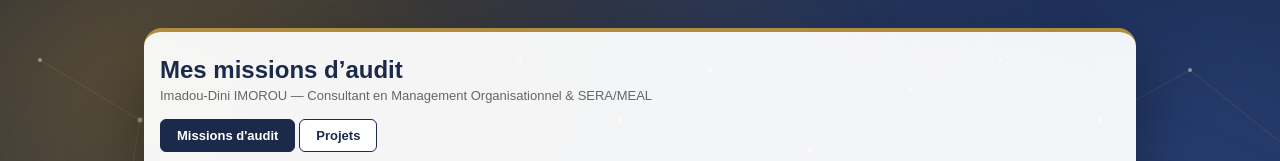
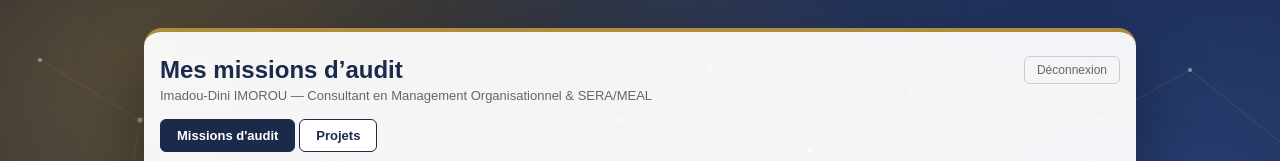
Before and after one commit to consultantimdch-ai/Logiconsult-Project, a React (Vite) app: page / in a window 1280 px wide. Shown: the top 161 px of the page. Built offline with nearby package versions, Linux system fonts and the light colour scheme; no server answers; the database is empty.

Commit message:
Update Dashboard.jsx

```diff
--- a/src/components/Dashboard.jsx
+++ b/src/components/Dashboard.jsx
@@ -38,13 +38,21 @@ export default function Dashboard({ onOpenMission, onNewMission }) {
 
   return (
     <div style={{ maxWidth: 960, margin: '0 auto', padding: '24px 16px', fontFamily: 'Arial, sans-serif' }}>
-      <div style={{ marginBottom: 8 }}>
+      <div style={{ marginBottom: 8, display: 'flex', justifyContent: 'space-between', alignItems: 'flex-start' }}>
+        <div>
           <h1 style={{ color: NAVY, fontSize: 24, fontWeight: 'bold', margin: 0 }}>
             {vue === 'missions' ? 'Mes missions d\u2019audit' : 'Mes projets'}
           </h1>
           <p style={{ color: '#666', fontSize: 13, margin: '4px 0 0' }}>
             Imadou-Dini IMOROU — Consultant en Management Organisationnel &amp; SERA/MEAL
           </p>
+        </div>
+        <button
+          onClick={() => supabase.auth.signOut()}
+          style={{ background: 'none', border: '1px solid #ccc', color: '#666', borderRadius: 6, padding: '6px 12px', fontSize: 12, cursor: 'pointer' }}
+        >
+          Déconnexion
+        </button>
       </div>
 
       <div style={{ display: 'flex', gap: 4, margin: '16px 0 20px' }}>
```
Lines whose indentation alone changed are shown as unchanged.
